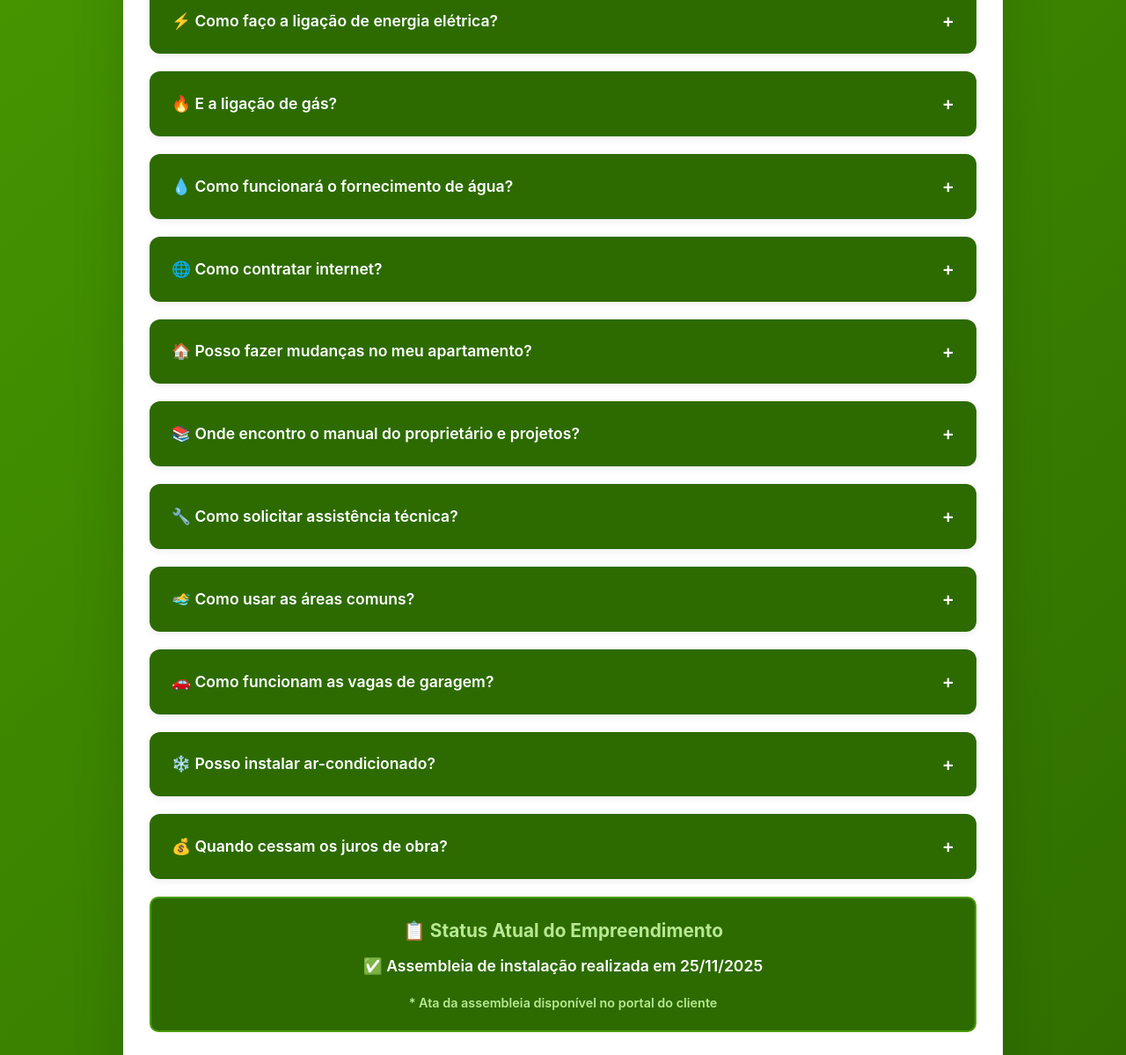
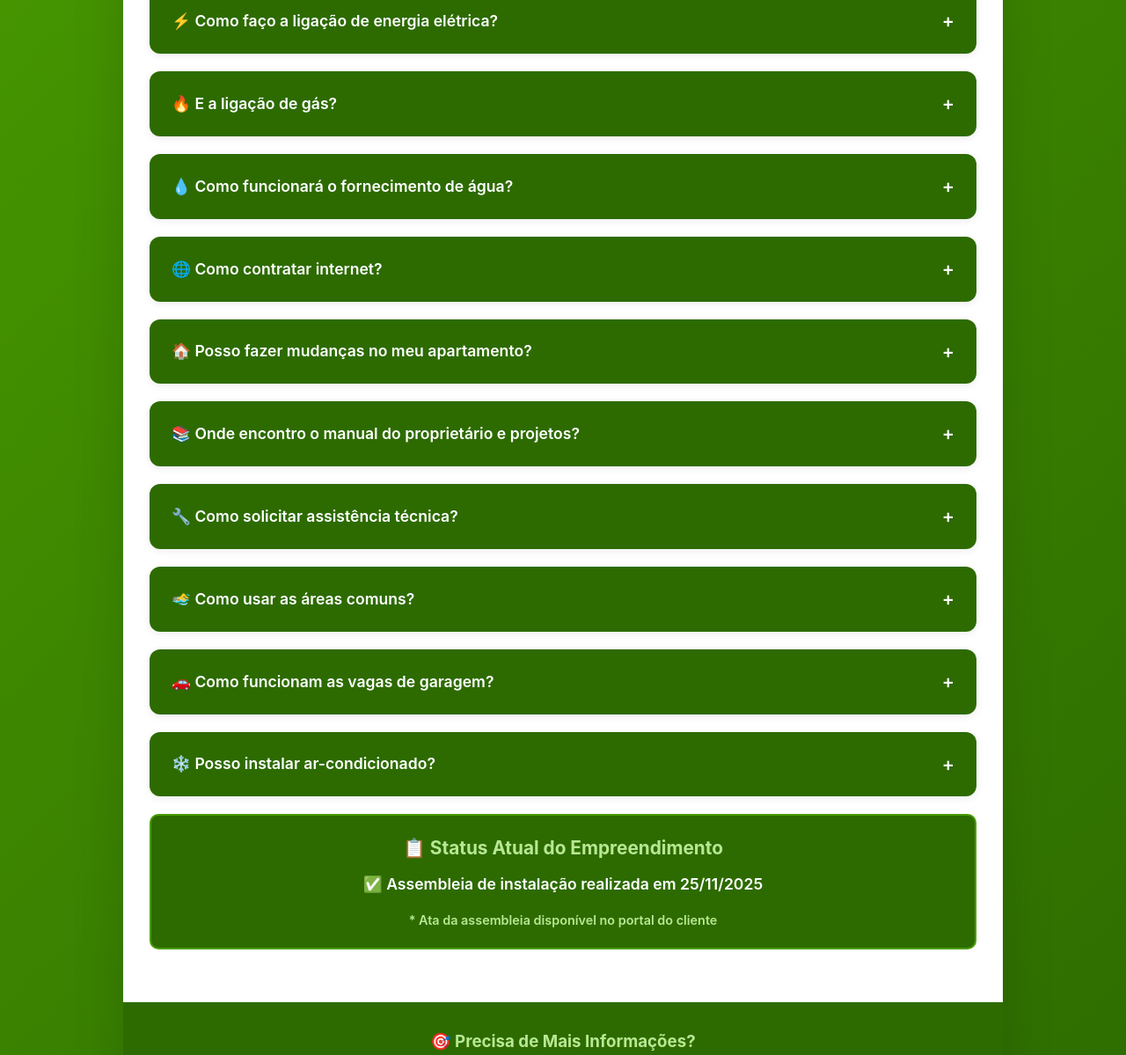
Before and after one commit to RelacionamentoVicta/CaucaiaFAQ, a plain HTML site: page index.html in a window 1280 px wide. Shown: the part 568-1767 px from the top of the page at 88% size. Drawn offline with Linux system fonts and the light colour scheme.

Commit message:
Update index.html

```diff
--- a/index.html
+++ b/index.html
@@ -264,9 +264,9 @@
                     <span class="toggle-icon">+</span>
                 </div>
                 <div class="faq-answer">
-                    <p>A ligação de gás será <strong>individualizada</strong> após a instalação dos medidores.</p>
-                    <p>O processo ocorrerá conforme a contratação da concessionária pelo condomínio.</p>
-                    <p>Aguarde comunicado do síndico sobre os prazos e procedimentos específicos.</p>
+                    <p>O seu apartamento utiliza o modelo de Gás Liquefeito de Petróleo Individual (GLPI), por meio de botijões de 13kg (P13)</p>
+                    <p>Compra e Contratação: A responsabilidade pela compra do botijão de 13kg (P13), do regulador de pressão e da mangueira é inteiramente do morador. Você deverá contratar o fornecedor de sua preferência.</p>
+                    <p>Instalação Pronta: A tubulação interna do seu apartamento até o ponto de conexão na área externa já está instalada..</p>
                 </div>
             </div>
 
@@ -361,17 +361,6 @@
                 </div>
             </div>
 
-            <div class="faq-item">
-                <div class="faq-question" onclick="toggleAnswer(this)">
-                    <span>💰 Quando cessam os juros de obra?</span>
-                    <span class="toggle-icon">+</span>
-                </div>
-                <div class="faq-answer">
-                    <p>Os juros de obra devem cessar após a documentação completa do empreendimento.</p>
-                    <p><strong>Previsão:</strong> Até 60 dias após a averbação do habite-se</p>
-                    <p>O processo de documentação está em andamento para finalização dentro do prazo previsto.</p>
-                </div>
-            </div>
 
             <div class="highlight-box dark">
                 <h3>📋 Status Atual do Empreendimento</h3>
```
